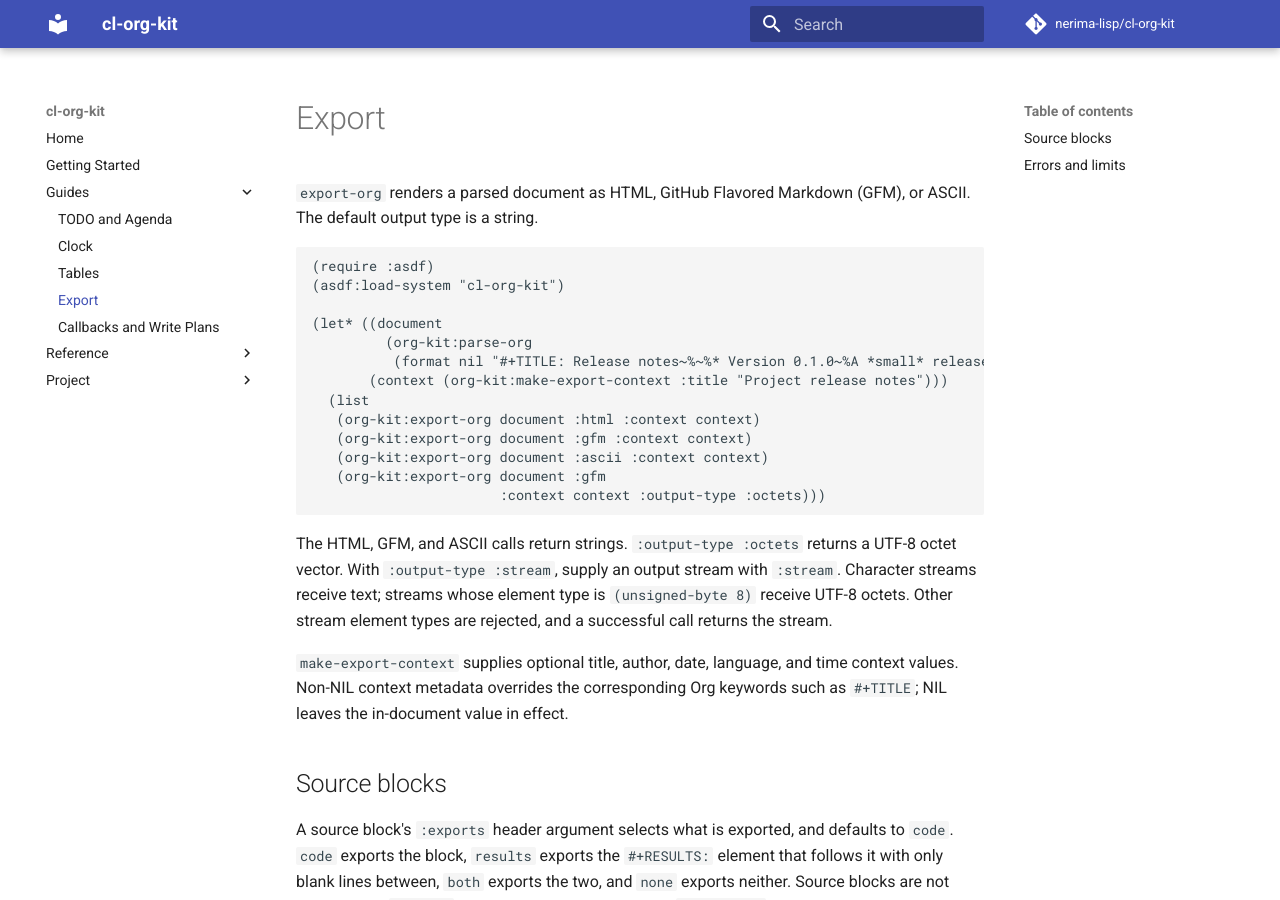
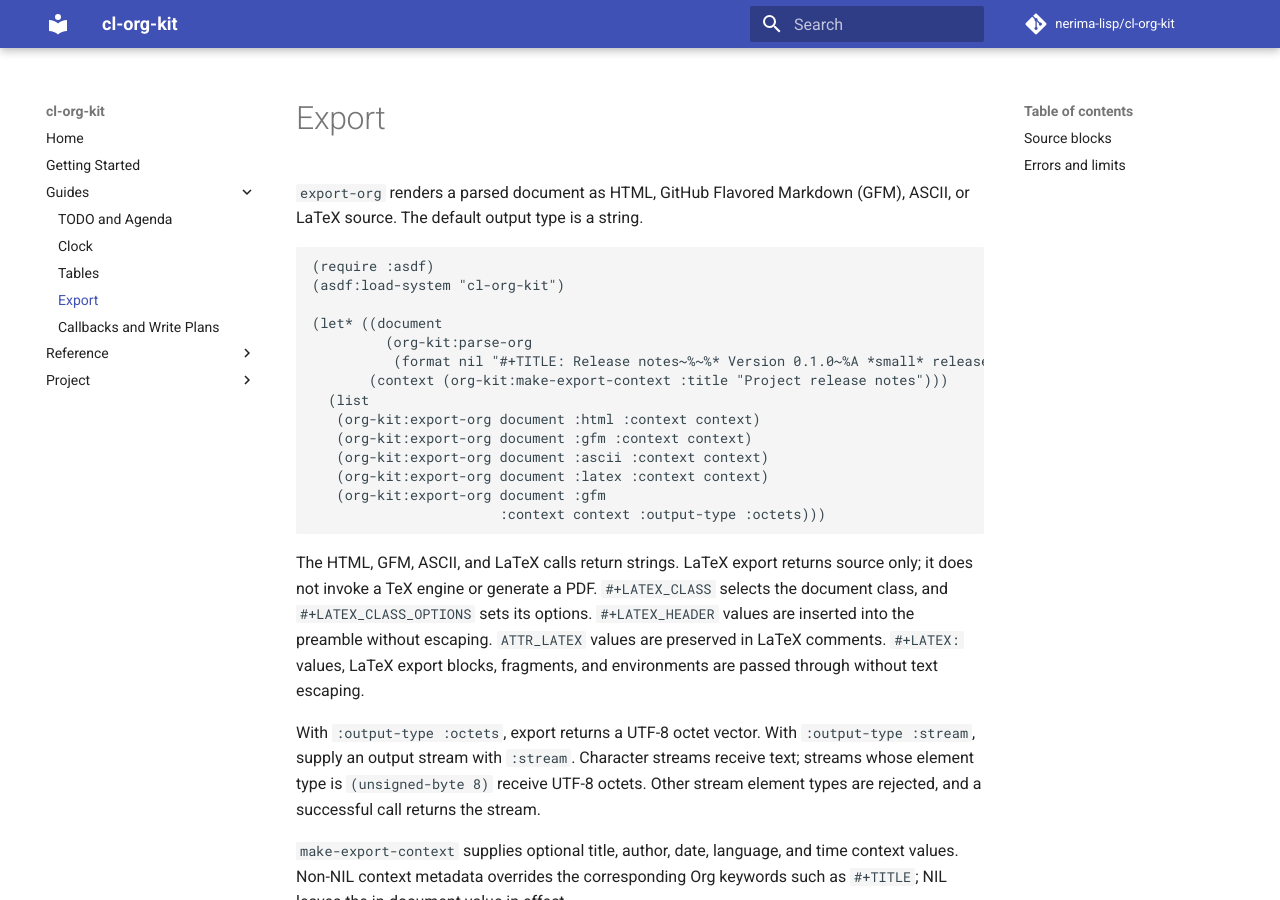
Before and after one commit to nerima-lisp/cl-org-kit, an MkDocs documentation site: the page built from docs/src/guides/export.md, in a window 1280 px wide and 900 px high. Built offline with MkDocs 1.6.1 and Material for MkDocs 9.7.7, drawn with Linux system fonts in a browser that asks for light colours; comment, search, counter and statistics services are not loaded.

Commit message:
feat(export): add LaTeX backend

```diff
--- a/docs/src/guides/export.md
+++ b/docs/src/guides/export.md
@@ -1,7 +1,7 @@
 # Export
 
 `export-org` renders a parsed document as HTML, GitHub Flavored Markdown (GFM),
-or ASCII. The default output type is a string.
+ASCII, or LaTeX source. The default output type is a string.
 
 ~~~lisp
 (require :asdf)
@@ -15,13 +15,21 @@ or ASCII. The default output type is a string.
    (org-kit:export-org document :html :context context)
    (org-kit:export-org document :gfm :context context)
    (org-kit:export-org document :ascii :context context)
+   (org-kit:export-org document :latex :context context)
    (org-kit:export-org document :gfm
                        :context context :output-type :octets)))
 ~~~
 
-The HTML, GFM, and ASCII calls return strings. `:output-type :octets` returns a
-UTF-8 octet vector. With `:output-type :stream`, supply an output stream with
-`:stream`. Character streams receive text; streams whose element type is
+The HTML, GFM, ASCII, and LaTeX calls return strings. LaTeX export returns source
+only; it does not invoke a TeX engine or generate a PDF. `#+LATEX_CLASS` selects
+the document class, and `#+LATEX_CLASS_OPTIONS` sets its options. `#+LATEX_HEADER`
+values are inserted into the preamble without escaping. `ATTR_LATEX` values are
+preserved in LaTeX comments. `#+LATEX:` values, LaTeX export blocks, fragments,
+and environments are passed through without text escaping.
+
+With `:output-type :octets`, export returns a UTF-8 octet vector. With
+`:output-type :stream`, supply an output stream with `:stream`. Character streams
+receive text; streams whose element type is
 `(unsigned-byte 8)` receive UTF-8 octets. Other stream element types are
 rejected, and a successful call returns the stream.
 
```
Also changed, not shown: 4 other files.
